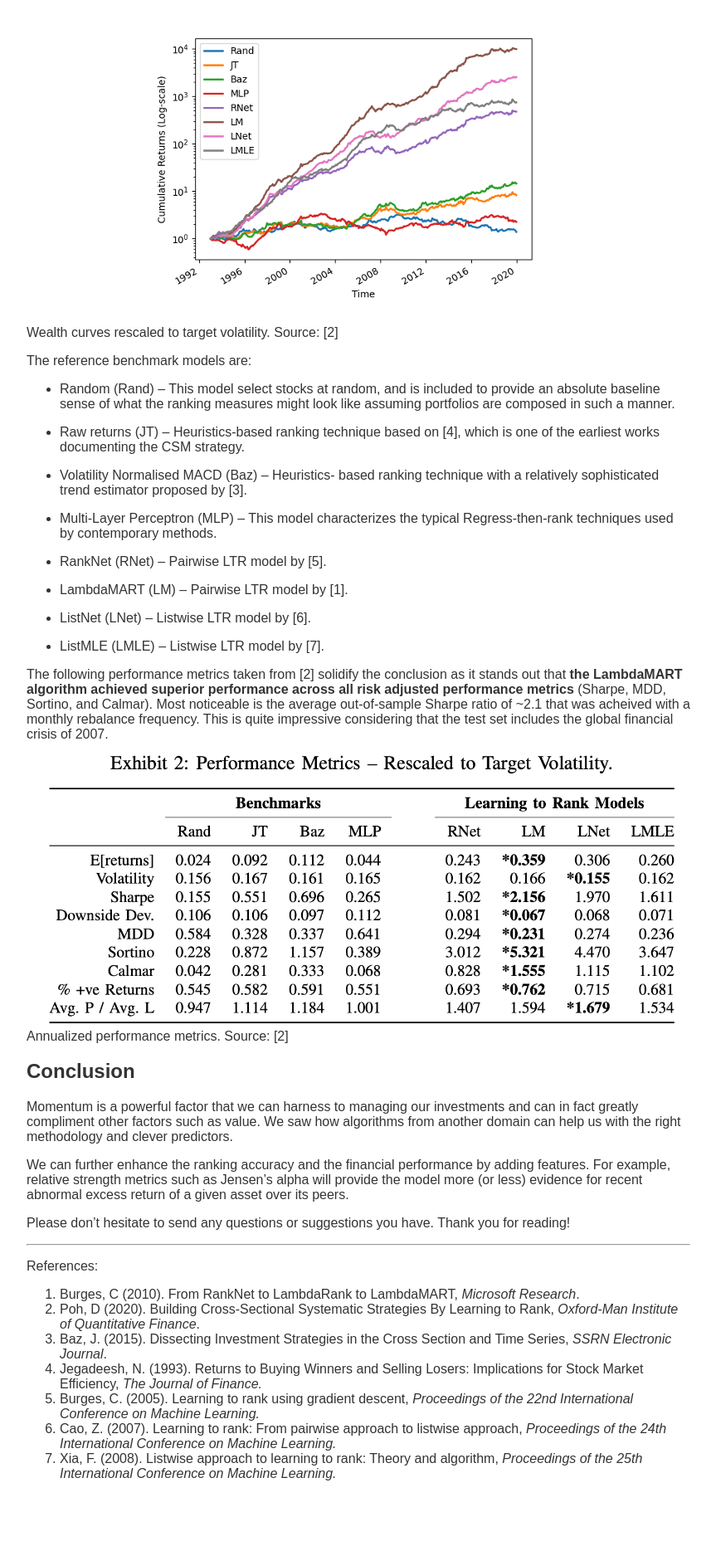
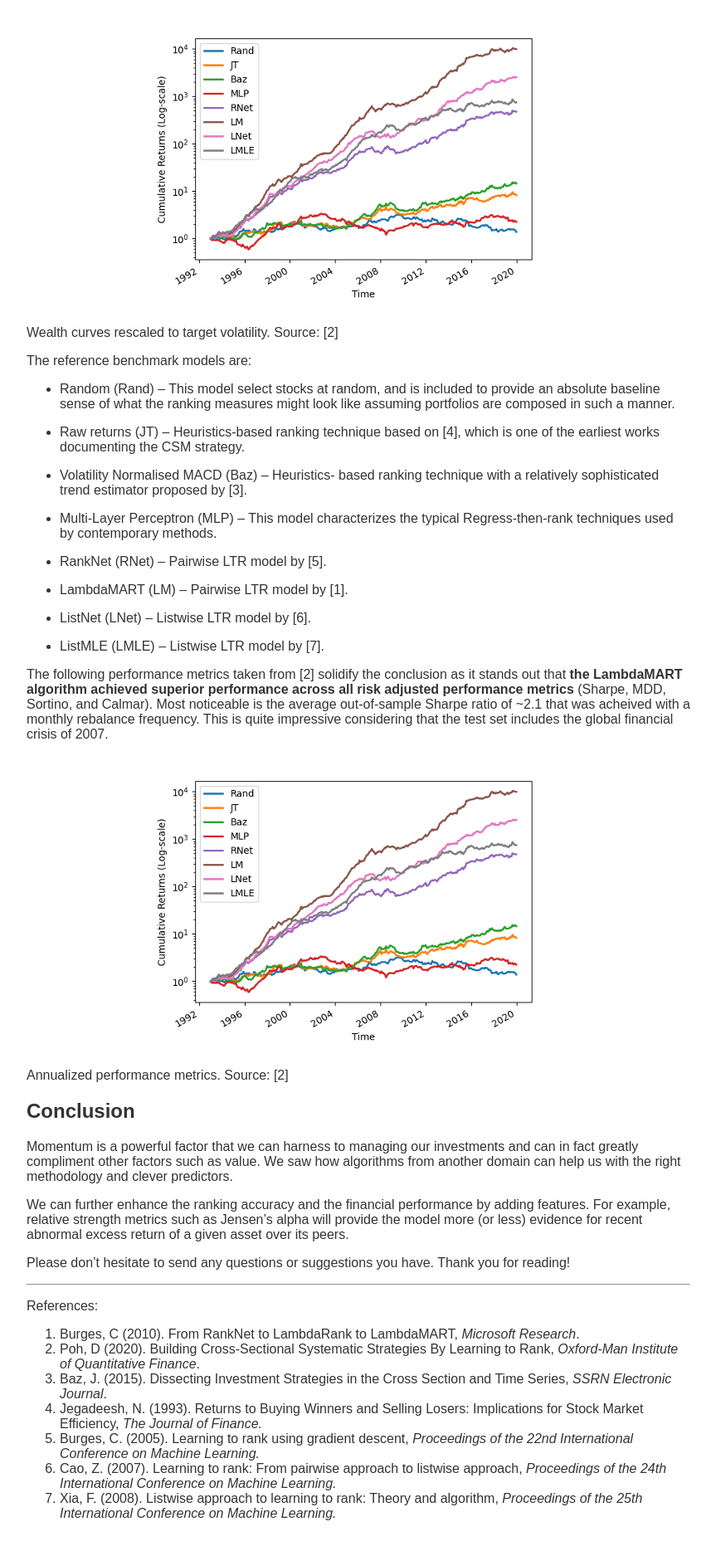
Before and after one commit to Cohen-Or/cohen-or.github.io, a Jekyll site: the page built from posts/csm.md, in a window 1280 px wide. Shown: the part 4525-6394 px from the top of the page at 83% size, without its empty margins (208-1071 px from the left). Built offline with Jekyll 4.4.1, drawn with Linux system fonts in a browser that asks for light colours; our own code applies the rules of GitHub Pages for plain Markdown files; formulas are drawn with MathJax 3; before the commit the page ends 6346 px from its top, so only the background shows below that.

Commit message:
Update csm.md

```diff
--- a/posts/csm.md
+++ b/posts/csm.md
@@ -189,7 +189,7 @@
 * ListMLE (LMLE) – Listwise LTR model by [7].
 
 The following performance metrics taken from [2] solidify the conclusion as it stands out that **the LambdaMART algorithm achieved superior performance across all risk adjusted performance metrics** (Sharpe, MDD, Sortino, and Calmar).  Most noticeable is the average out-of-sample Sharpe ratio of ~2.1 that was acheived with a monthly rebalance frequency. This is quite impressive considering that the test set includes the global financial crisis of 2007.
-![Preformance Metrics. Source: Poh et al.](/images/csm2.png)
+![Preformance Metrics. Source: Poh et al.](/images/csm1.png)
 Annualized performance metrics. Source: [2]
 
 ## Conclusion
```
